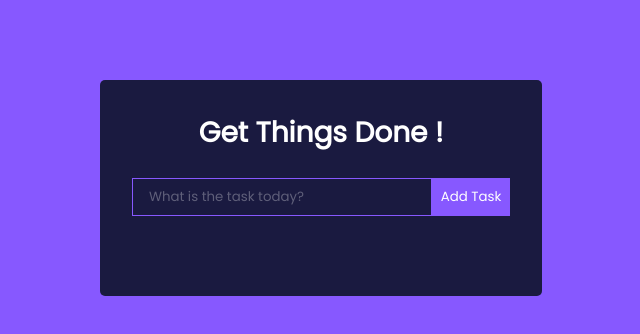
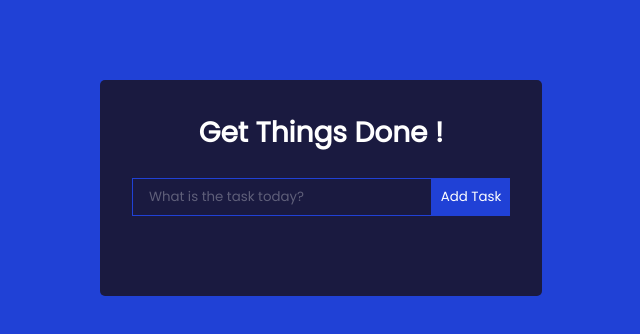
Before and after one commit to hernandez232/tarea_aws, a React (Create React App) app: page / in a window 1280 px wide. Shown: the top 334 px of the page, without its empty margins (319-959 px from the left). Built offline with nearby package versions, Linux system fonts and the light colour scheme.

Commit message:
Modify: color background again2

```diff
--- a/src/App.css
+++ b/src/App.css
@@ -8,7 +8,7 @@
 }
 
 body {
-  background: #8758ff;
+  background: #2041d6;
   display: flex;
   justify-content: center;
   align-items: center;
@@ -39,7 +39,7 @@
 .todo-input {
   outline: none;
   background: none;
-  border: 1px solid #8758ff;
+  border: 1px solid #2041d6;
   padding: 0.5rem 1rem;
   margin-top: 1rem;
   margin-bottom: 2rem;
@@ -52,7 +52,7 @@
 }
 
 .todo-btn {
-  background: #8758ff;
+  background: #2041d6;
   color: #fff;
   border: none;
   padding: 0.55rem;
@@ -63,7 +63,7 @@
   display: flex;
   justify-content: space-between;
   align-items: center;
-  background: #8758ff;
+  background: #2041d6;
   color: #fff;
   padding: 0.75rem 1rem;
   border-radius: 5px;
```
